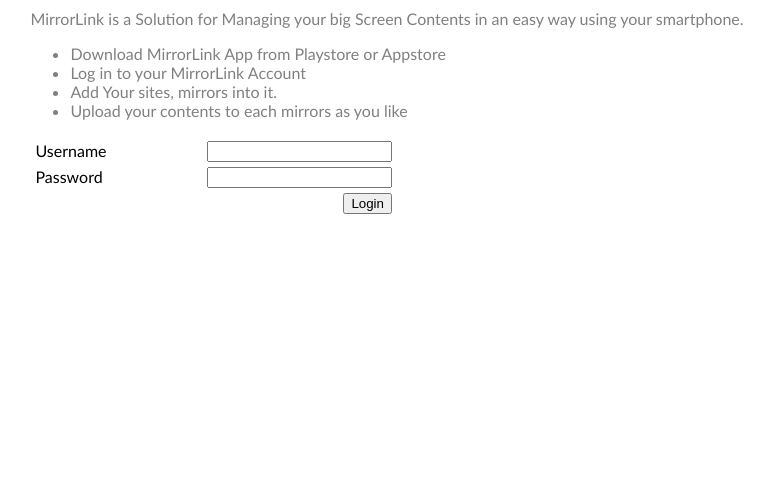
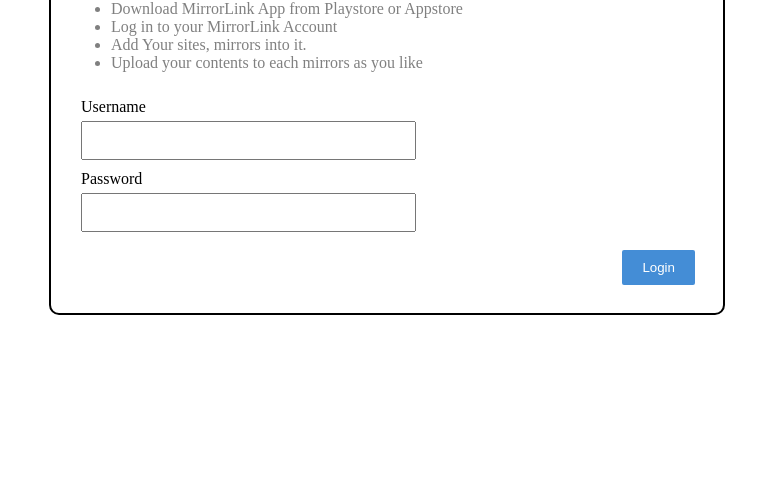
Before and after one commit to tecktrio/MiirorLink, a plain HTML site: page index.html in a window 1280 px wide. Shown: the part 327-808 px from the top of the page, without its empty margins (253-1027 px from the left). Drawn offline with Linux system fonts and the light colour scheme.

Commit message:
Add files via upload

```diff
--- /dev/null
+++ b/index.css
@@ -0,0 +1,47 @@
+#container{
+    border: solid black 2px;
+    padding: 20px;
+    width: 50%;
+    border-radius: 10px;
+}
+.inputbox{
+    padding: 10px;
+    width: 50%;
+    margin: 5px;
+}
+.label{
+    margin: 5px;;
+}
+.login_button{
+    padding: 10px 20px;
+    background-color: rgb(68, 141, 214);
+    border-radius: 5px;
+    color: white;
+    cursor: pointer;
+    border: solid white;
+    margin: 5px;
+}
+
+#login_container{
+    display: flex;
+    justify-content: center;
+    height: 100%;
+    align-items: center;
+}
+body{
+    height: 100%;
+}
+
+
+/* Styles for mobile devices */
+@media only screen and (max-width: 600px) {
+
+
+    #container {
+        border: none;
+        width: 90%;
+    }
+    .inputbox{
+        width: 90%;
+    }
+}
--- a/index.html
+++ b/index.html
@@ -3,7 +3,9 @@
 <head>
     <meta charset="UTF-8">
     <meta name="viewport" content="width=device-width, initial-scale=1.0">
-    <title>MirrorLink</title>
+    <link rel="icon" href="logo.png" type="image/png">
+    <link rel="stylesheet" href="index.css"/>
+    <title>MirrorLink Mirror</title>
     <style>
         #startButton{
             color: rgb(248, 248, 248);
@@ -17,13 +19,13 @@
         }
     </style>
 </head>
-<body style="margin: 0px;height: 100%;">
+<body >
 
 
-    <!-- <h2>Slideshow of Uploaded Files</h2> -->
-    <div id="slideshowContainer" style="display: flex;align-items: center;height: 100%;width: 100%;justify-content: center;">
-        <div style="font-family: 'Gill Sans', 'Gill Sans MT', Calibri, 'Trebuchet MS', sans-serif;">
-            <h1 style="font-family: 'Gill Sans', 'Gill Sans MT', Calibri, 'Trebuchet MS', sans-serif;text-align: center;">MirrorLink</h1>
+    <div id="slideshowContainer" ></div>
+<div id="login_container">
+    <div id="container">
+        <h1 >MirrorLink</h1>
         <p style="color: rgb(128, 128, 128);">MirrorLink is a Solution for Managing your big Screen Contents in an easy way using your smartphone. </p>
         <ul style="color: rgb(128, 128, 128);">
             <li>Download MirrorLink App from Playstore or Appstore</li>
@@ -39,26 +41,28 @@
             <!-- <p >Loading Contents Please Wait...</p> -->
         </div>
         <form onsubmit="Login(event)" id="loadingText">
-                <div style="width: 50%;display: flex;justify-content: space-between;margin: 5px;">
-                    <label for="username">Username</label>
-                    <input type="text" id="username" name="username" required/>
+            <p style="margin: 10px;font-size: small;color: red;font-weight: bold;" id="error"></p>
+            <div style="margin: 5px;">
+                <label for="username" class="label">Username</label><br/>
+                <input type="text" id="username" name="username" required  class="inputbox"/>
 
             </div>
-               <div style="width: 50%;display: flex;justify-content: space-between;margin: 5px;">
-                <label for="password">Password</label>
-                <input type="password" id="password" name="password" required/>
+           <div style="margin: 5px;">
+            <label for="password" class="label">Password</label><br/>
+            <input type="password" id="password" name="password" required class="inputbox"/>
 
            </div>
 
-                <div style="width: 50%;display: flex;justify-content: end;margin: 5px;">
-                    <button type="submit">Login</button>
+            <div style="display: flex;justify-content: end;">
+                <button type="submit" class="login_button">Login</button>
             </div>
         </form>
     </div>
 
+</div>
 
 
-</div>
+
 
 
     <script src="index.js"></script>
--- a/index.js
+++ b/index.js
@@ -167,7 +167,7 @@ function preloadFiles() {
                     // video.style.maxWidth = '100%';
                     // video.style.maxHeight = '100%';
                     // video.style.width = "100%";
-                    video.style.height = "100%";
+                    // video.style.height = "100%";
                     video.preload = "auto"; // Load video content
                     ContentElement.push(video);
 
@@ -235,7 +235,9 @@ function startSlideshow() {
 
 async function showCurrentFile() {
     const slideshowContainer = document.getElementById('slideshowContainer');
+    const login_container = document.getElementById('login_container');
     slideshowContainer.innerHTML = ''; // Clear the current display
+    login_container.style.display = 'none'; // Clear the current display
     // console.log(ContentElement)
     console.log(currentIndex)
     const content = ContentElement[currentIndex];
@@ -289,6 +291,7 @@ function Login(e) {
     // Get input values
     const username = document.getElementById("username").value;
     const password = document.getElementById("password").value;
+    const errorText = document.getElementById("error");
 
     // Basic validation
     if (username === "" || password === "") {
@@ -309,13 +312,19 @@ function Login(e) {
     }).then(response => response.json())
       .then((data) => {
         // openDB(data.key);
+        if(data.status_code == 401){
+
+        errorText.innerHTML = data.status_text
+        }
         key = data.ws_secret_key;
-        console.log(key)
+        console.log(data.status_code)
         document.cookie = `sockect_key=${key}`
         // window.location = 'index.html'
 
         openDB()
-      }).catch((error)=>console.log(error))
+      }).catch((error)=>{
+        errorText.value = error
+      })
 
 }
 
```
Also changed, not shown: logo.png (added), 1 other file. Lines whose indentation alone changed are shown as unchanged.
